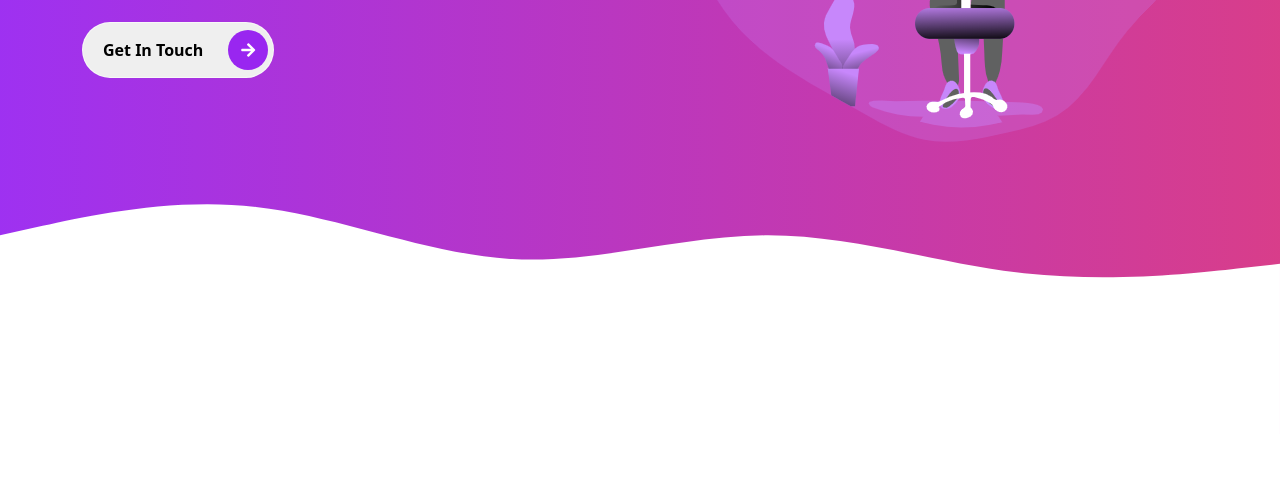
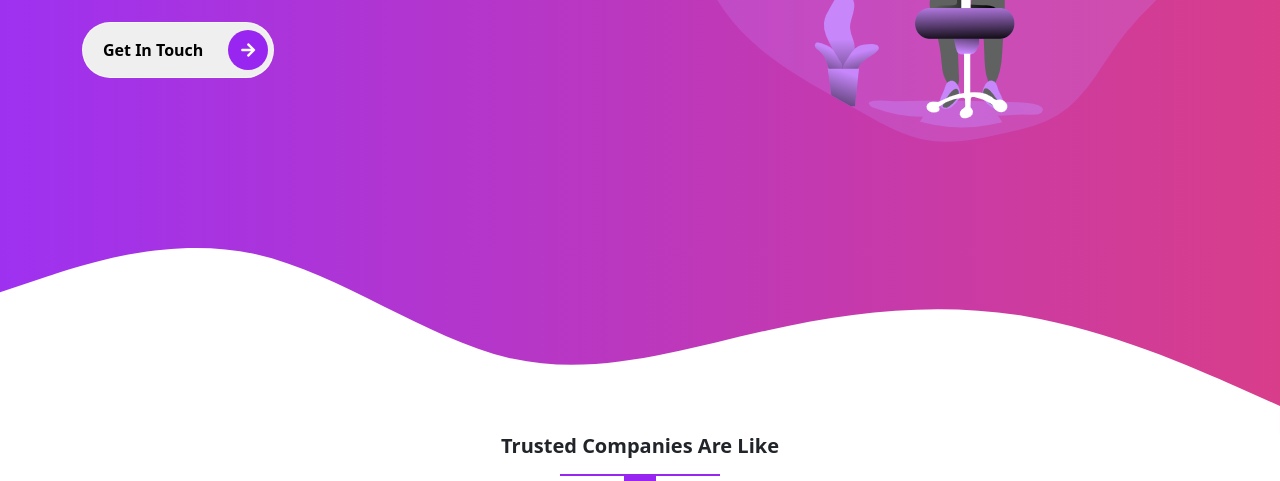
Before and after one commit to jonytalukdar/Bootstrap5_sass, a website: page index.html in a window 1280 px wide. Shown: the part 510-991 px from the top of the page. Before the commit the page ends 944 px from the top, so only its background shows below. Drawn offline with nearby package versions, Linux system fonts and the light colour scheme.

Commit message:
added companies name

```diff
--- a/index.html
+++ b/index.html
@@ -115,15 +115,27 @@
           </div>
         </div>
       </div>
+
       <svg xmlns="http://www.w3.org/2000/svg" viewBox="0 0 1440 320">
         <path
-          fill="#fff"
+          fill="#ffffff"
           fill-opacity="1"
-          d="M0,96L48,85.3C96,75,192,53,288,64C384,75,480,117,576,122.7C672,128,768,96,864,96C960,96,1056,128,1152,138.7C1248,149,1344,139,1392,133.3L1440,128L1440,320L1392,320C1344,320,1248,320,1152,320C1056,320,960,320,864,320C768,320,672,320,576,320C480,320,384,320,288,320C192,320,96,320,48,320L0,320Z"
+          d="M0,160L48,144C96,128,192,96,288,117.3C384,139,480,213,576,234.7C672,256,768,224,864,202.7C960,181,1056,171,1152,186.7C1248,203,1344,245,1392,266.7L1440,288L1440,320L1392,320C1344,320,1248,320,1152,320C1056,320,960,320,864,320C768,320,672,320,576,320C480,320,384,320,288,320C192,320,96,320,48,320L0,320Z"
         ></path>
       </svg>
     </section>
     <!-- Showcase section end -->
+
+    <!-- Companies section -->
+    <section class="companies" id="companies">
+      <div class="container">
+        <div class="row text-center">
+          <h4 class="lead mb-3 fw-bold">Trusted Companies Are Like</h4>
+          <div class="heading-line text-center"></div>
+        </div>
+      </div>
+    </section>
+    <!-- Companies end section -->
 
     <!-- bootstrap js buddler -->
     <script
--- a/scss/components/_typography.scss
+++ b/scss/components/_typography.scss
@@ -23,3 +23,24 @@
     }
   }
 }
+
+// heading line
+
+.heading-line::before {
+  content: '';
+  width: 10rem;
+  height: 0.1rem;
+  display: block;
+  margin: 0 auto;
+  background-color: $primary;
+}
+
+.heading-line::after {
+  content: '';
+  width: 2rem;
+  height: 0.3rem;
+  display: block;
+  margin: 0 auto;
+  padding-top: 0.2rem;
+  background-color: $primary;
+}
```
Also changed, not shown: assets/css/style.css, 1 other file.
